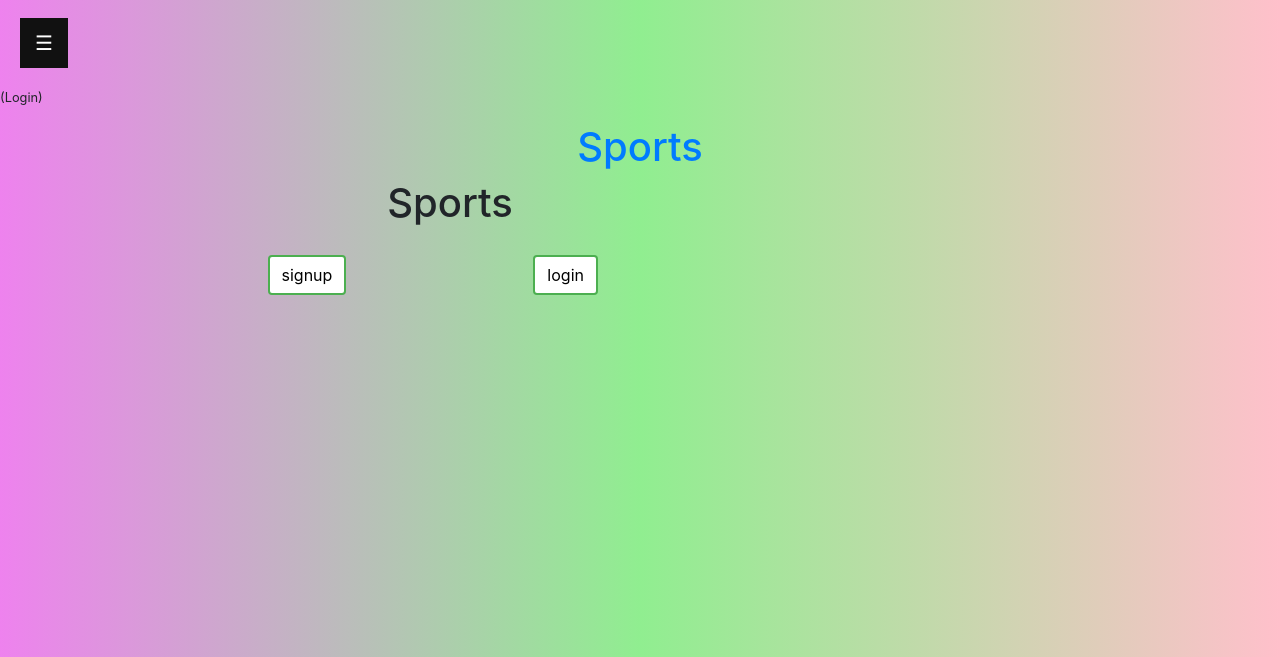
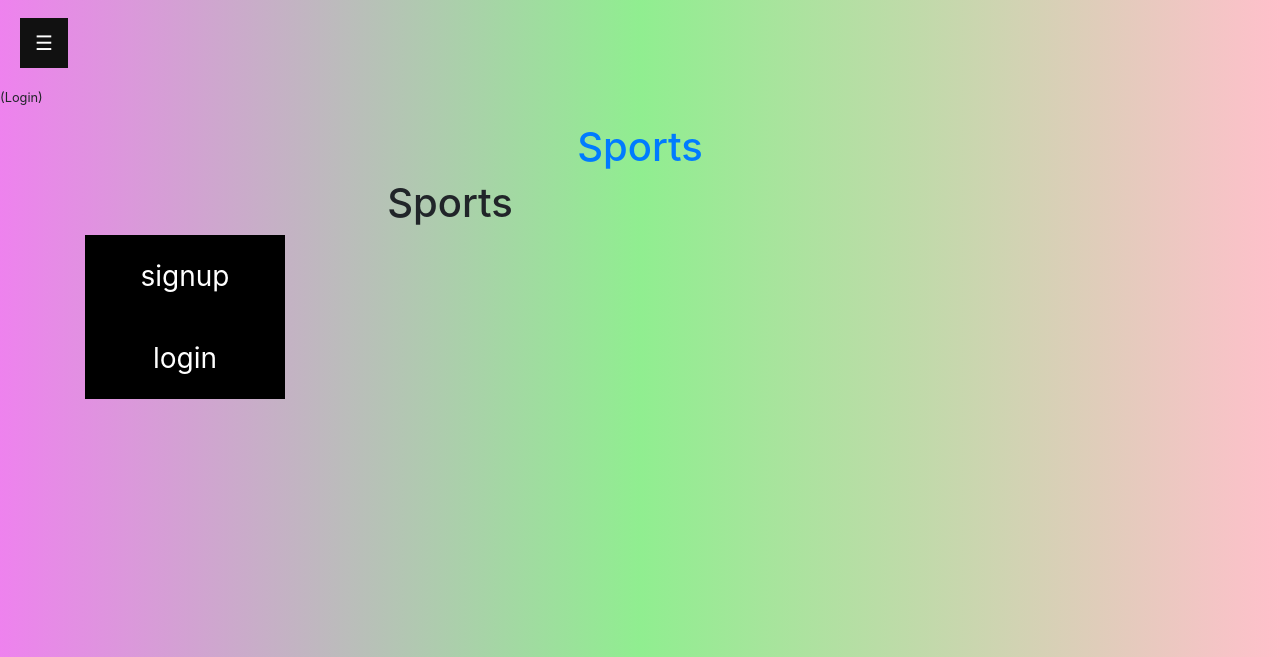
Before and after one commit to utkarsh-dubey/ProjectY, a Django app: page / in a window 1280 px wide. Shown: the part 58-715 px from the top of the page. Run offline with Django 3.2, Linux system fonts and the light colour scheme; some libraries are stand-ins or nearby versions.

Commit message:
button + signup redirect

```diff
--- a/Templates/base.html
+++ b/Templates/base.html
@@ -85,21 +85,52 @@
   }
 
   button[type=submit] {
-    background-color: white;
-    color: black;
-    border: 2px solid #4CAF50;
-    margin-left: 25%;
-    margin-right: 5%;
-    margin-top: 20px;
+  position: relative;
+  background-color: #4CAF50;
+  border: none;
+  font-size: 28px;
+  color: #FFFFFF;
+  padding: 20px;
+  width: 200px;
+  text-align: center;
+  transition-duration: 0.4s;
+  text-decoration: none;
+  overflow: hidden;
+  cursor: pointer;
   }
 
+.btn:after {
+  content: "";
+  background: #f1f1f1;
+  display: block;
+  position: absolute;
+  margin-left: -20px !important;
+  margin-top: -120%;
+  opacity: 0;
+  transition: all 0.8s
+}
+
+.btn:active:after {
+  padding: 0;
+  margin: 0;
+  opacity: 1;
+  transition: 0s
+}
+
+
   button[type=button] {
-    background-color: white;
-    color: black;
-    border: 2px solid #4CAF50;
-
-    margin-left: 25%;
-    margin-top: 20px;
+    position: relative;
+  background-color: #000000;
+  border: none;
+  font-size: 28px;
+  color: #FFFFFF;
+  padding: 20px;
+  width: 200px;
+  text-align: center;
+  transition-duration: 0.4s;
+  text-decoration: none;
+  overflow: hidden;
+  cursor: pointer;
   }
 
   .MyDiv {
--- a/Templates/index.html
+++ b/Templates/index.html
@@ -5,15 +5,15 @@
 {% if user.is_authenticated %}
 <h1> Welcome {{user}} </h1>
 
-<h1></h1><a href="/create"><button type="button" class="btn btn">Create</button></a></h1>
-<h1><a href="/posts"><button type="button" class="btn btn">View</button></a></h1>
-<h1><a href="{% url 'profile' %}"><button type="button" class="btn btn">Profile</button></a></h1>
+<h1></h1><a href="/create"><button type="button" class="btn">Create</button></a></h1>
+<h1><a href="/posts"><button type="button" class="btn">View</button></a></h1>
+<h1><a href="{% url 'profile' %}"><button type="button" class="btn">Profile</button></a></h1>
 
 {% else %}
 
 <h1>Sports</h1>
-<a href="accounts/signup"><button type="button" class="btn btn">signup</button></a>
-<a href="accounts/login"><button type="button" class="btn btn">login</button></a>
+<a href="accounts/signup"><button type="button" class="btn-1">signup</button></a><br>
+<a href="accounts/login"><button type="button" class="btn-2">login</button></a>
 
 {% endif %}
 {%endblock%}
--- a/app1/views.py
+++ b/app1/views.py
@@ -228,7 +228,7 @@ def sign_up(request):
             raw_password = form.cleaned_data.get('password1')
             user = authenticate(username=user.username, password=raw_password)
             login(request, user)
-            return render(request, '')
+            return render(request, 'index.html')
     else:
         form = SignUpForm()
     return render(request, 'registration/signup.html', {'form': form})
```
